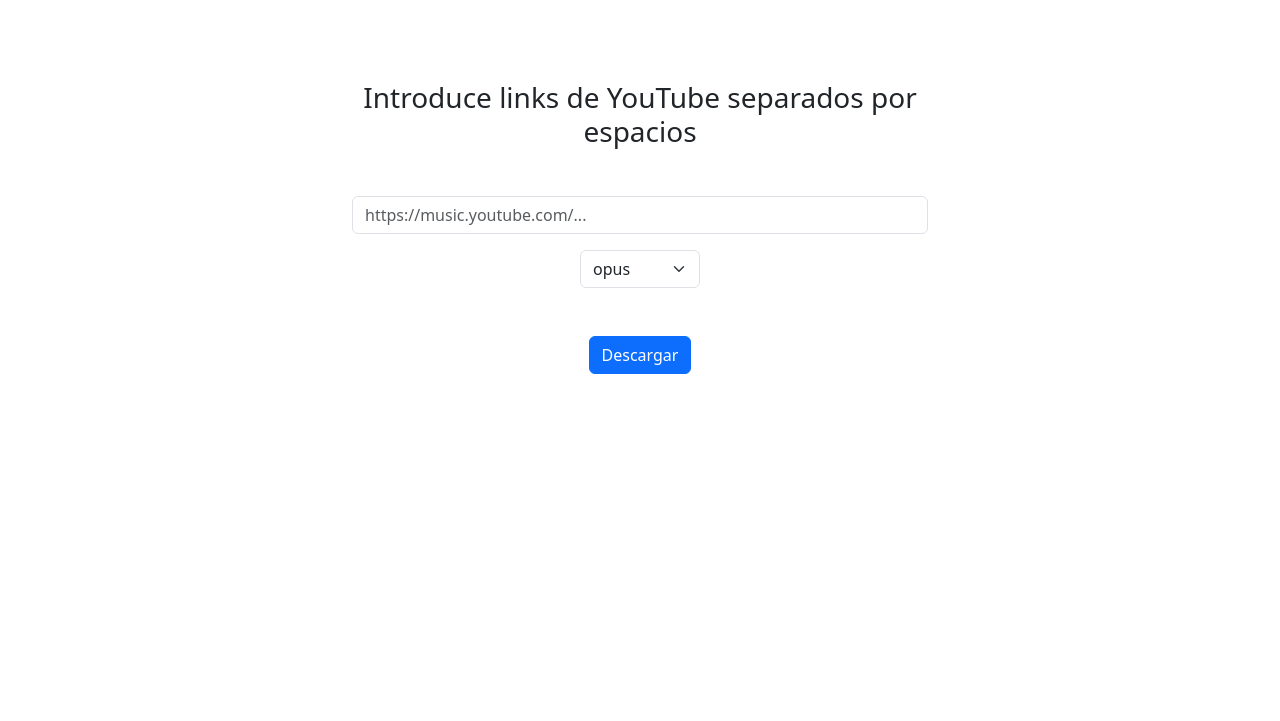
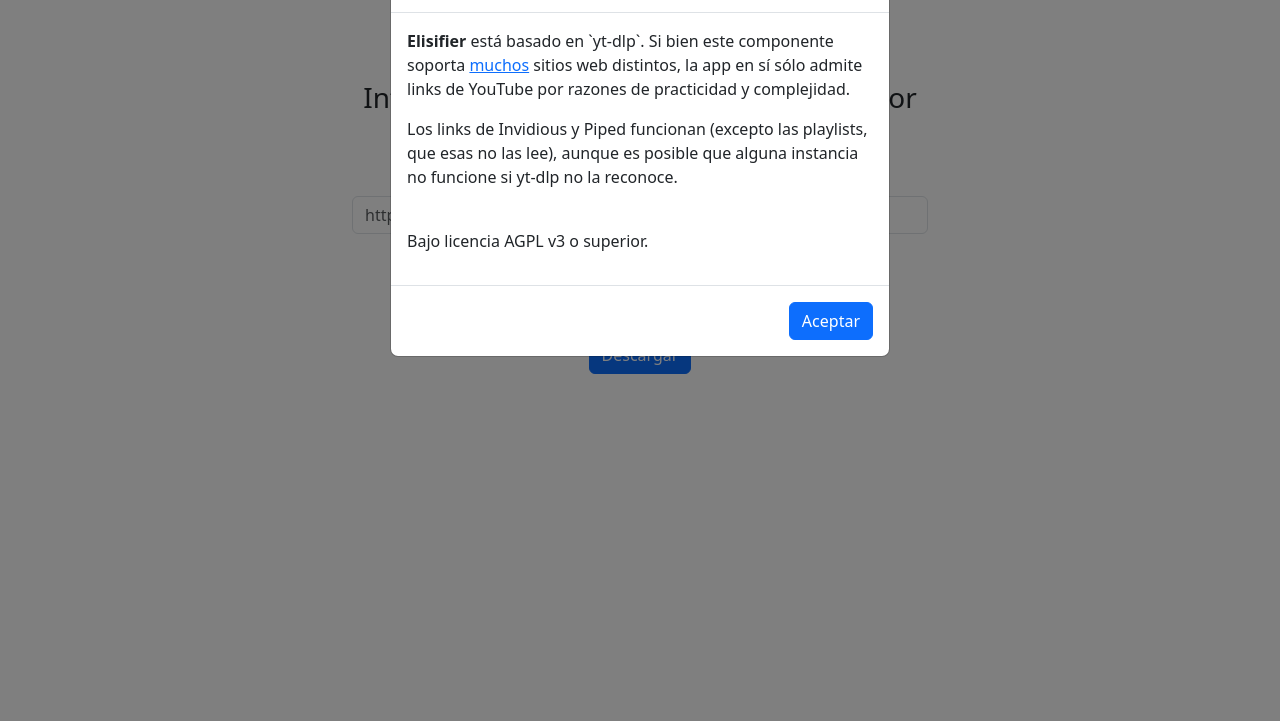
Before and after one commit to Autumn64/Elisifier, a plain HTML site: page src/frontend/index.html in a window 1280 px wide. Shown: the part 79-800 px from the top of the page. Drawn offline with nearby package versions, Linux system fonts and the light colour scheme; no server answers.

Commit message:
v2.0.1
Signed-off-by: Autumn64 <autumn64@disroot.org>

```diff
--- a/src/frontend/about.html
+++ b/src/frontend/about.html
@@ -7,8 +7,8 @@
     <link href="css/index.css" rel="stylesheet">
     <link href="css/styles.css" rel="stylesheet">
     <link href="https://cdn.jsdelivr.net/npm/bootstrap@5.3.8/dist/css/bootstrap.min.css" rel="stylesheet" integrity="sha384-sRIl4kxILFvY47J16cr9ZwB07vP4J8+LH7qKQnuqkuIAvNWLzeN8tE5YBujZqJLB" crossorigin="anonymous">
+    <script defer src="js/jquery-3.7.1.min.js"></script>
     <script defer src="https://cdn.jsdelivr.net/npm/bootstrap@5.3.8/dist/js/bootstrap.bundle.min.js" integrity="sha384-FKyoEForCGlyvwx9Hj09JcYn3nv7wiPVlz7YYwJrWVcXK/BmnVDxM+D2scQbITxI" crossorigin="anonymous"></script>
-    <script defer src="js/jquery-3.7.1.min.js"></script>
     <script defer src="js/main.js"></script>
 </head>
 <body>
@@ -74,7 +74,7 @@
         <h1 class="h1 my-5">Elisifier</h1>
         <h3 class="h3 mb-5">Descargador de música libre y online</h3>
         <h3 class="h3 my-5">Bajo licencia AGPL v3 o superior.</h3>
-        <h5 class="h5 my-5">v2.0.0</h5>
+        <h5 class="h5 my-5">v2.0.1</h5>
     </main>
 </body>
 </html>
--- a/src/frontend/index.html
+++ b/src/frontend/index.html
@@ -7,9 +7,9 @@
     <link href="css/index.css" rel="stylesheet">
     <link href="css/styles.css" rel="stylesheet">
     <link href="https://cdn.jsdelivr.net/npm/bootstrap@5.3.8/dist/css/bootstrap.min.css" rel="stylesheet" integrity="sha384-sRIl4kxILFvY47J16cr9ZwB07vP4J8+LH7qKQnuqkuIAvNWLzeN8tE5YBujZqJLB" crossorigin="anonymous">
+    <script defer src="js/jquery-3.7.1.min.js"></script>
     <script defer src="https://cdn.jsdelivr.net/npm/bootstrap@5.3.8/dist/js/bootstrap.bundle.min.js" integrity="sha384-FKyoEForCGlyvwx9Hj09JcYn3nv7wiPVlz7YYwJrWVcXK/BmnVDxM+D2scQbITxI" crossorigin="anonymous"></script>
     <script defer src="https://cdn.socket.io/4.8.1/socket.io.min.js" integrity="sha384-mkQ3/7FUtcGyoppY6bz/PORYoGqOl7/aSUMn2ymDOJcapfS6PHqxhRTMh1RR0Q6+" crossorigin="anonymous"></script>
-    <script defer src="js/jquery-3.7.1.min.js"></script>
     <script defer src="js/main.js"></script>
     <script defer src="js/index.js"></script>
 </head>
--- a/src/frontend/js/index.js
+++ b/src/frontend/js/index.js
@@ -78,3 +78,10 @@ $("#mainForm").on("submit", e =>{
 
     window.scrollTo(0, document.body.scrollHeight);
 });
+
+$(window).on("load", () =>{
+    if (!localStorage.getItem("elisifier-firstrun")){
+        $("#helpModal").modal("show");
+        localStorage.setItem("elisifier-firstrun", true);
+    }
+});
```
Also changed, not shown: CHANGELOG.txt.
